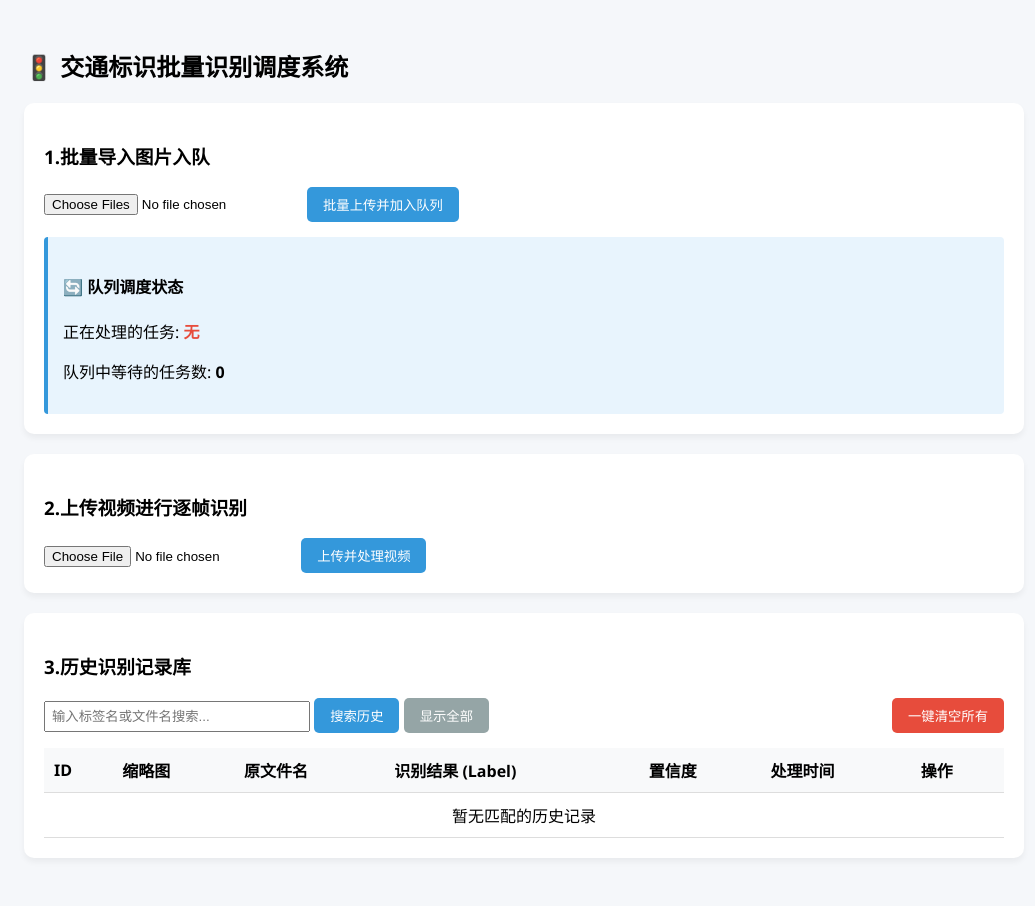
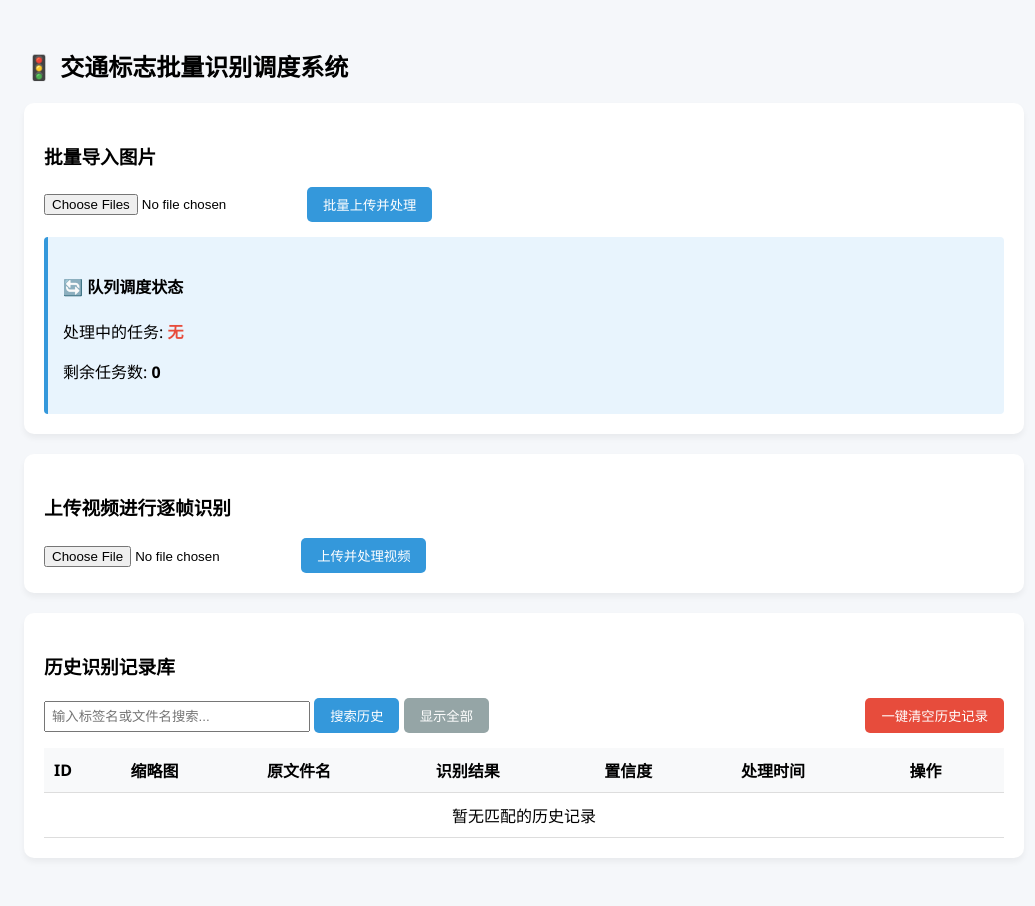
Before and after one commit to Nebustar/Traffic_sign_system, a Flask app: page / in a window 1280 px wide. Shown: the whole page, without its empty margins (116-1151 px from the left). Run offline with Flask 3, Linux system fonts and the light colour scheme; data that the repository does not hold is empty; parts of the project's set-up code (start-up, migrations or seed data) failed here and were passed over.

Commit message:
略微修改了前端界面, 修复了已知所有bug

```diff
--- a/app.py
+++ b/app.py
@@ -7,7 +7,7 @@
 from werkzeug.utils import secure_filename
 
 from Model.predict import detect_and_annotate
-
+import re
 import tempfile
 import shutil
 from moviepy import ImageSequenceClip
@@ -138,7 +138,6 @@
                             video_tasks[task_id]['labels_set'].add(lab)
                         # 优化后的置信度解析逻辑
                         try:
-                            import re  # 记得在 app.py 顶部导入 re 模块
                             confs = []
                             # 这里的 conf_str 看起来像 "det:85.6 cls:99.9"
                             # 我们用正则表达式提取所有小数或整数
--- a/templates/index.html
+++ b/templates/index.html
@@ -2,7 +2,7 @@
 <html lang="zh-CN">
 <head>
     <meta charset="UTF-8">
-    <title>交通标识识别调度系统</title>
+    <title>交通标志识别调度系统</title>
     <style>
         body {
         font-family: 'Segoe UI',
@@ -98,25 +98,25 @@
 <body>
 
 <div class="container">
-    <h2>🚦 交通标识批量识别调度系统</h2>
+    <h2>🚦 交通标志批量识别调度系统</h2>
 
     <div class="card">
-        <h3>1.批量导入图片入队</h3>
+        <h3>批量导入图片</h3>
         <div class="toolbar">
             <input type="file" id="batchInput" accept="image/*" multiple style="border: none; padding: 0;">
-            <button class="btn" onclick="submitBatch()">批量上传并加入队列</button>
+            <button class="btn" onclick="submitBatch()">批量上传并处理</button>
             <span id="uploadHint"></span>
         </div>
 
         <div class="status-box">
             <h4>🔄 队列调度状态</h4>
-            <p>正在处理的任务: <strong id="currentTask" style="color: #e74c3c;">无</strong></p>
-            <p>队列中等待的任务数: <strong id="queueSize">0</strong></p>
+            <p>处理中的任务: <strong id="currentTask" style="color: #e74c3c;">无</strong></p>
+            <p>剩余任务数: <strong id="queueSize">0</strong></p>
         </div>
     </div>
 
     <div class="card">
-        <h3>2.上传视频进行逐帧识别</h3>
+        <h3>上传视频进行逐帧识别</h3>
         <input type="file" id="videoInput" accept="video/*">
         <button class="btn" onclick="submitVideo()">上传并处理视频</button>
         <div id="videoProgress" style="margin-top:10px;display:none;">
@@ -128,18 +128,18 @@
         </div>
     </div>
  <div class="card">
-        <h3>3.历史识别记录库</h3>
+        <h3>历史识别记录库</h3>
         <input type="text" id="searchInput" placeholder="输入标签名或文件名搜索..." style="padding: 6px; width: 250px;">
         <button class="btn" onclick="fetchHistory()">搜索历史</button>
         <button class="btn" onclick="fetchHistory('')" style="background:#95a5a6;">显示全部</button>
-        <button class="btn" onclick="clearAllHistory()" style="background:#e74c3c; float: right">一键清空所有</button>
+        <button class="btn" onclick="clearAllHistory()" style="background:#e74c3c; float: right">一键清空历史记录</button>
         <table>
             <thead>
                 <tr>
                     <th>ID</th>
                     <th>缩略图</th>
                     <th>原文件名</th>
-                    <th>识别结果 (Label)</th>
+                    <th>识别结果</th>
                     <th>置信度</th>
                     <th>处理时间</th>
                     <th>操作</th>
```
